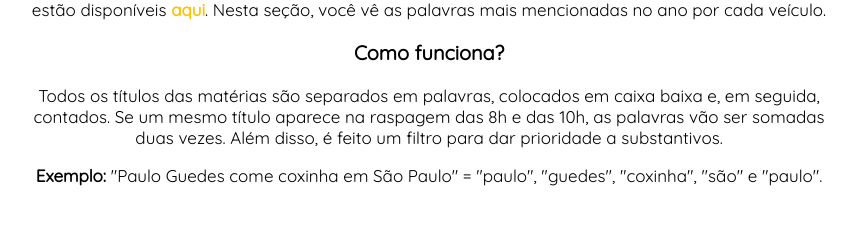
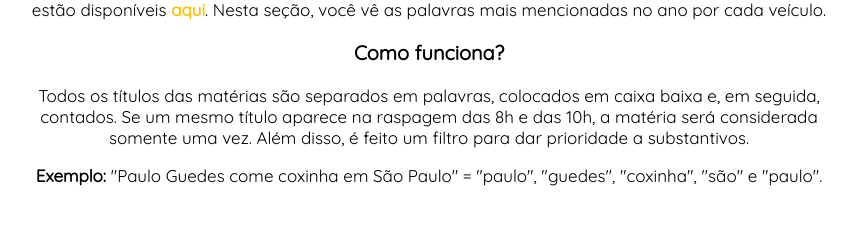
Before and after one commit to victorfariassb/iPrensa, a Flask app: template templates/home.html in a window 1280 px wide. Shown: the part 290-529 px from the top of the page, without its empty margins (211-1068 px from the left). Run offline with Flask 2, Linux system fonts and the light colour scheme; the template is opened without the code that fills it, so the values that code supplies are empty; parts of the project's set-up code (start-up, migrations or seed data) failed here and were passed over.

Commit message:
Update home.html

```diff
--- a/templates/home.html
+++ b/templates/home.html
@@ -101,7 +101,7 @@ a:link{
         <h2>Termos mais mencionados nos sites</h2>
           <p>A cada 2 horas, das 8h às 22h, o Radar da Imprensa entre nos sites de 6 jornais brasileiros (Globo, Uol, Jovem Pan, Folha, Estadão e O Globo) e coleta as matérias que estão na home. Esses dados estão disponíveis <a href="https://docs.google.com/spreadsheets/d/1UY2MkXq41EBEU5AXxGDE2oVrd8rQgPcc28xWi7oHVOU/edit?usp=sharing"><b>aqui</b></a>. Nesta seção, você vê as palavras mais mencionadas no ano por cada veículo.
           <h3>Como funciona?</h3>
-          <p>Todos os títulos das matérias são separados em palavras, colocados em caixa baixa e, em seguida, contados. Se um mesmo título aparece na raspagem das 8h e das 10h, as palavras vão ser somadas duas vezes. Além disso, é feito um filtro para dar prioridade a substantivos.</p>
+          <p>Todos os títulos das matérias são separados em palavras, colocados em caixa baixa e, em seguida, contados. Se um mesmo título aparece na raspagem das 8h e das 10h, a matéria será considerada somente uma vez. Além disso, é feito um filtro para dar prioridade a substantivos.</p>
           <p><b>Exemplo:</b> "Paulo Guedes come coxinha em São Paulo" = "paulo", "guedes", "coxinha", "são" e "paulo".
         </div>
         <br>
```
